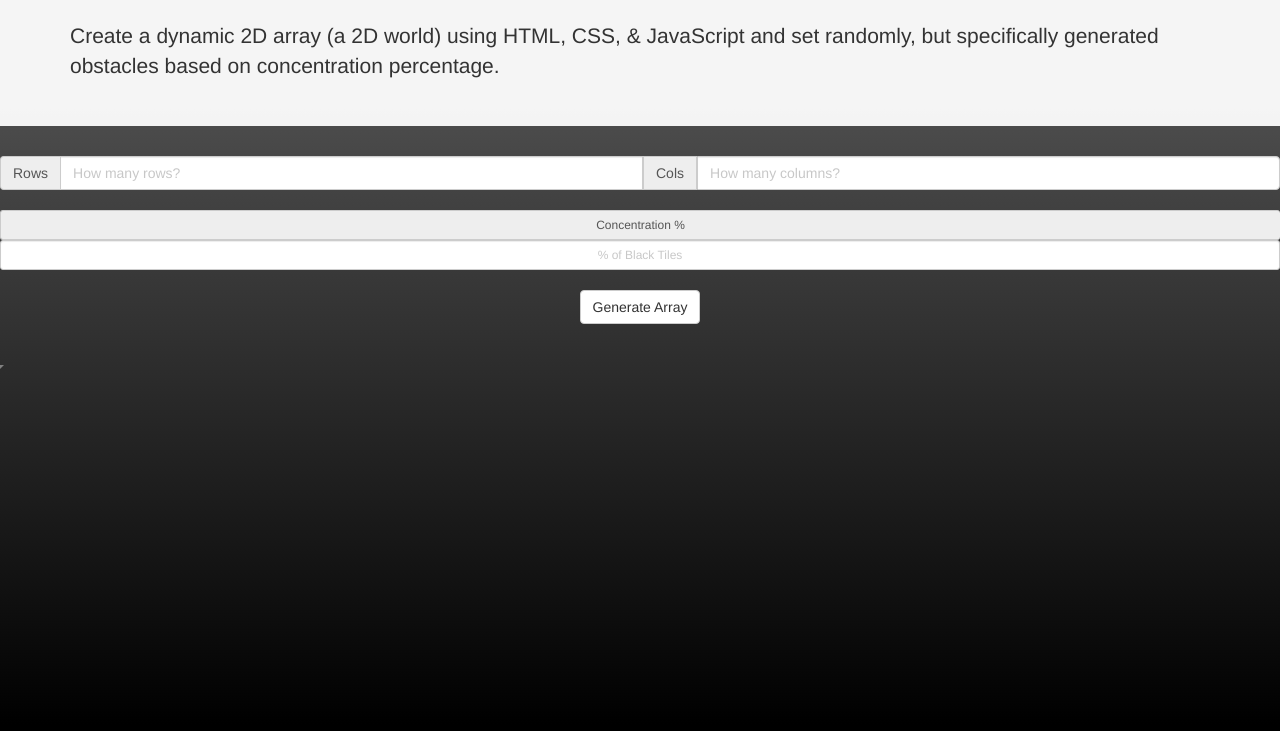
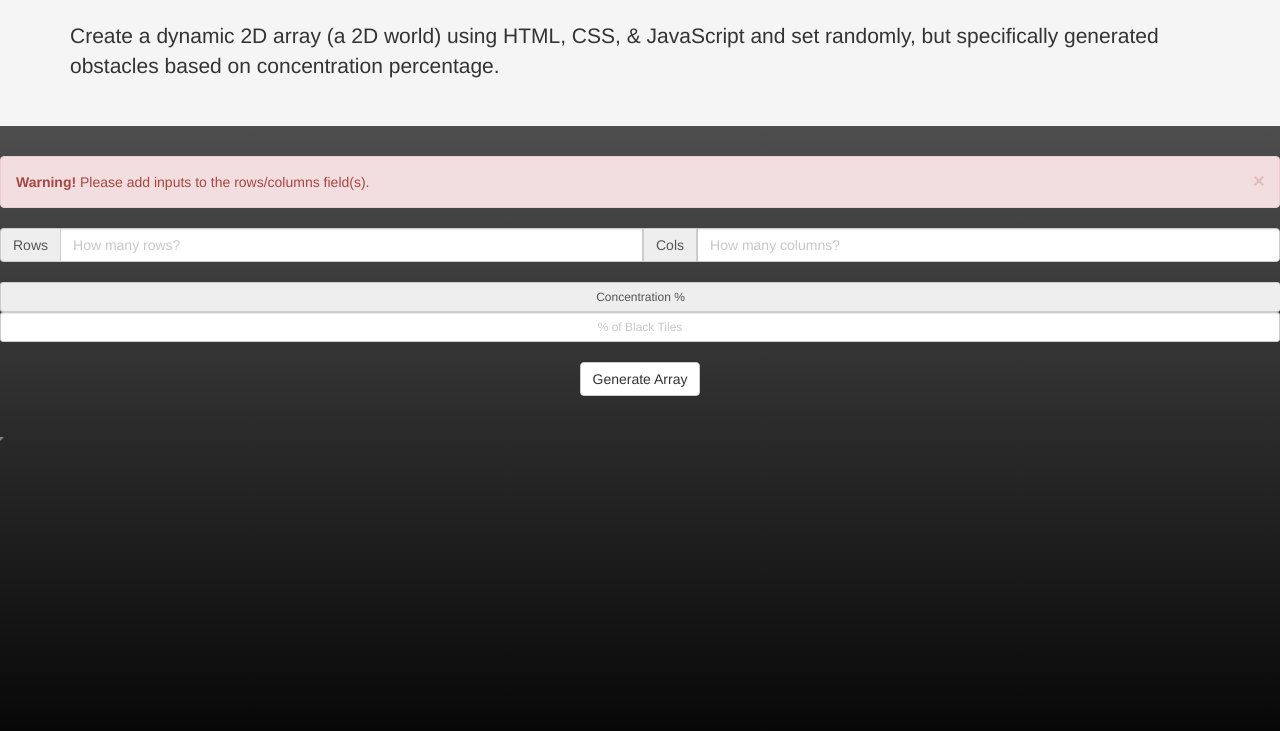
Before and after one commit to Joroze/AI, a plain HTML site: page index.html in a window 1280 px wide. Shown: the part 163-894 px from the top of the page. Drawn offline with nearby package versions, Linux system fonts and the light colour scheme.

Commit message:
Update index.html

```diff
--- a/index.html
+++ b/index.html
@@ -37,6 +37,11 @@
   </div>
 </div>
 
+<div class="alert alert-danger alert-dismissible" role="alert">
+  <button type="button" class="close" data-dismiss="alert" aria-label="Close"><span aria-hidden="true">&times;</span></button>
+  <strong>Warning!</strong> Please add inputs to the rows/columns field(s).
+</div>
+
 <div class="input-group">
   <span class="input-group-addon" id="basic-addon1">Rows</span>
   <input type="text" class="form-control" id="rows-field" placeholder="How many rows?" aria-describedby="basic-addon1">
```
